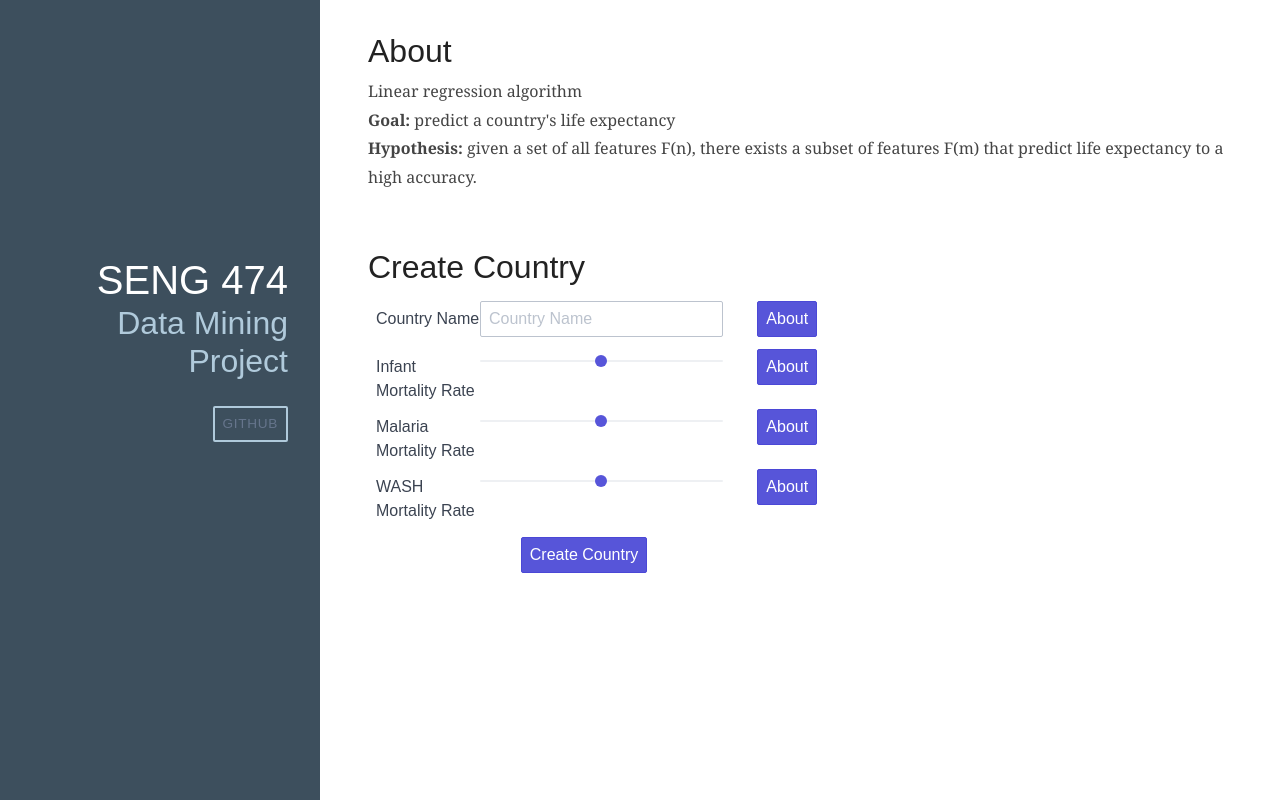
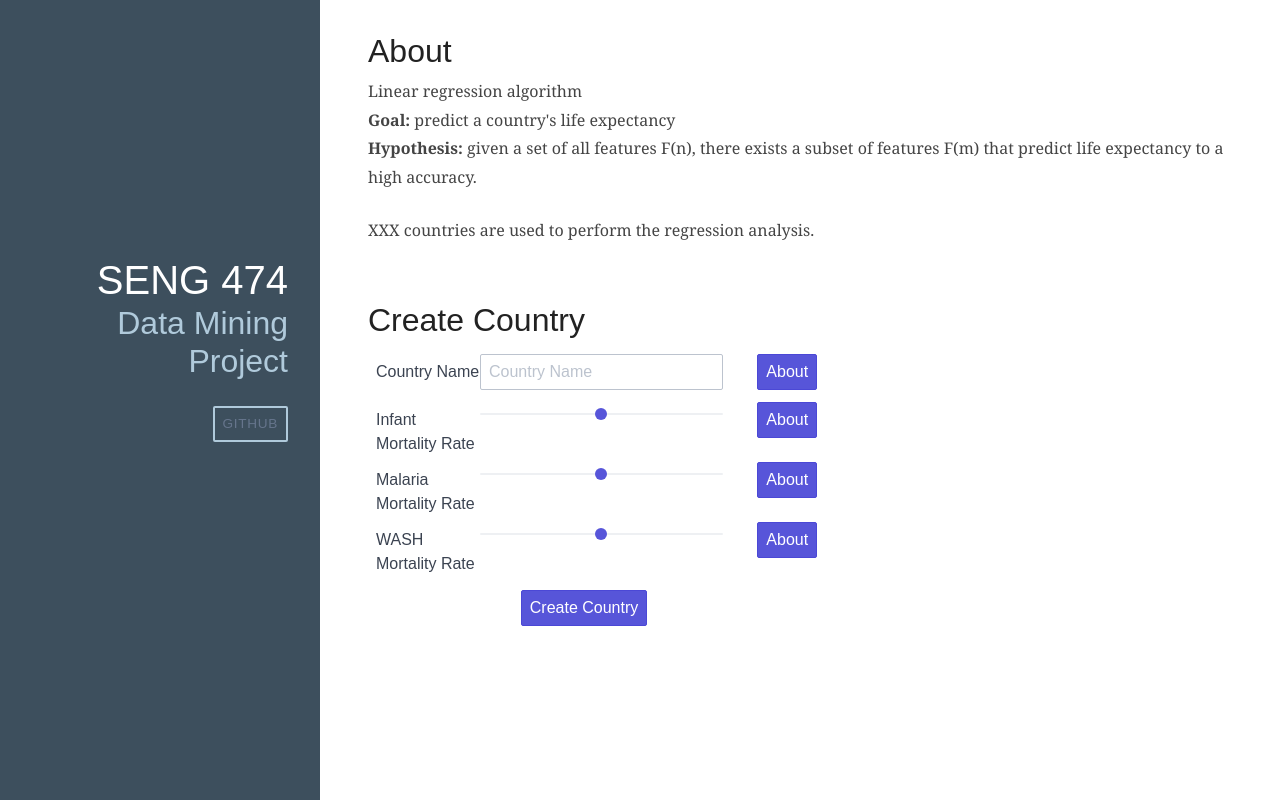
Before and after one commit to mattshipmaker/SENG474Project, a Flask app: page / in a window 1280 px wide. Run offline with Flask 2, Linux system fonts and the light colour scheme; some libraries are stand-ins or nearby versions.

Commit message:
Added preliminary database stats

```diff
--- a/src/templates/index.html
+++ b/src/templates/index.html
@@ -41,6 +41,7 @@
                                 <b>Goal:</b> predict a country's life expectancy <br>
                                 <b>Hypothesis:</b> given a set of all features F(n), there exists a subset of features F(m) that predict life expectancy to a high accuracy.
                             </p>
+                            <p>XXX countries are used to perform the regression analysis.</p>
                         </div>
                     </section>
                 </div>
```
